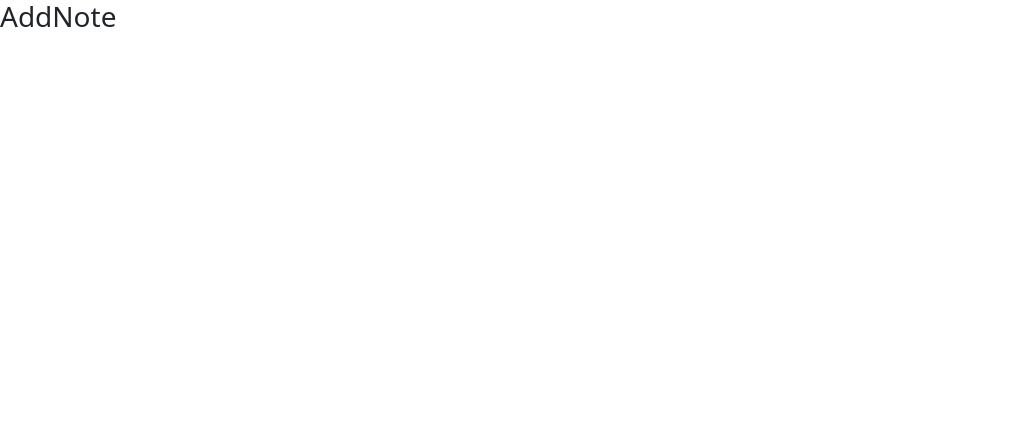
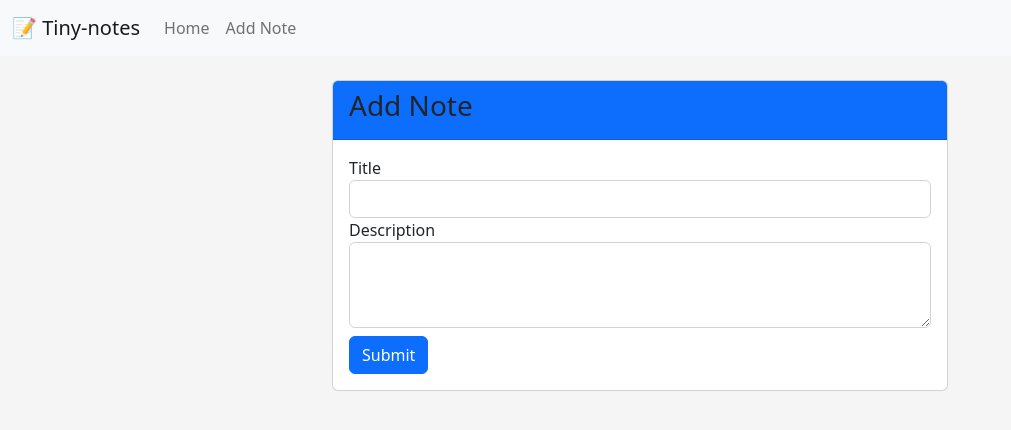
Before and after one commit to yashnaravade/tiny-notes, a React (Vite) app: page /add-note in a window 1280 px wide. Shown: the top 430 px of the page, without its empty margins (0-1011 px from the left). Built offline with nearby package versions, Linux system fonts and the light colour scheme.

Commit message:
Added navbar, add note and routing with link

```diff
--- a/src/components/Navbar/Navbar.tsx
+++ b/src/components/Navbar/Navbar.tsx
@@ -1,8 +1,28 @@
 import React from 'react'
+import { Link } from 'react-router-dom'
 
 function Navbar() {
   return (
-    <div>Navbar</div>
+  <>
+  <nav className="navbar navbar-expand-lg bg-light">
+  <div className="container-fluid">
+    <Link className="navbar-brand" to='/'>📝 Tiny-notes</Link>
+    <button className="navbar-toggler" type="button" data-bs-toggle="collapse" data-bs-target="#navbarNav" aria-controls="navbarNav" aria-expanded="false" aria-label="Toggle navigation">
+      <span className="navbar-toggler-icon"></span>
+    </button>
+    <div className="collapse navbar-collapse" id="navbarNav">
+      <ul className="navbar-nav">
+        <li className="nav-item">
+          <Link className="nav-link" aria-current="page" to='/'>Home</Link>
+        </li>
+        <li className="nav-item">
+          <Link className="nav-link" aria-current="page" to='/add-note'>Add Note</Link>
+        </li>
+      </ul>
+    </div>
+  </div>
+</nav>
+  </>
   )
 }
 
--- a/src/views/AddNote/AddNote.css
+++ b/src/views/AddNote/AddNote.css
@@ -0,0 +1,5 @@
+.parent-container{
+    height: 100vh;
+    width: 100vw;
+    background-color: #f5f5f5 !important;
+}
--- a/src/views/AddNote/AddNote.tsx
+++ b/src/views/AddNote/AddNote.tsx
@@ -1,10 +1,44 @@
 import React from "react";
 import "./AddNote.css";
+import Navbar from "../../components/Navbar/Navbar";
 
 function AddNote() {
-  return <div>
-    <h3>AddNote</h3>
-  </div>;
+  return (
+    <div className="parent-container">
+      <Navbar />
+      <div className="container-fluid mt-4">
+        <div className="row">
+          <div className="col-md-6 offset-md-3 rounded">
+            <div className="card">
+              <div className="card-header bg-primary">
+                <h3 className="text-dark">Add Note</h3>
+              </div>
+              <div className="card-body">
+                <form>
+                  <div className="form-group">
+                    <label htmlFor="title">Title</label>
+                    <input type="text" className="form-control" id="title" />
+                  </div>
+                  <div className="form-group">
+                    <label htmlFor="description">Description</label>
+                    <textarea
+                      className="form-control"
+                      id="description"
+                      rows={3}
+                      defaultValue={""}
+                    />
+                  </div>
+                  <button type="submit" className="btn btn-primary mt-2">
+                    Submit
+                  </button>
+                </form>
+              </div>
+            </div>
+          </div>
+        </div>
+      </div>
+    </div>
+  );
 }
 
 export default AddNote;
--- a/src/views/Home/Home.tsx
+++ b/src/views/Home/Home.tsx
@@ -1,9 +1,13 @@
 import React from 'react'
 import "./Home.css"
+import Navbar from '../../components/Navbar/Navbar'
 
 function Home() {
   return (
-    <div>Home</div>
+    <div>
+      <Navbar />
+      Home
+    </div>
   )
 }
 
```
